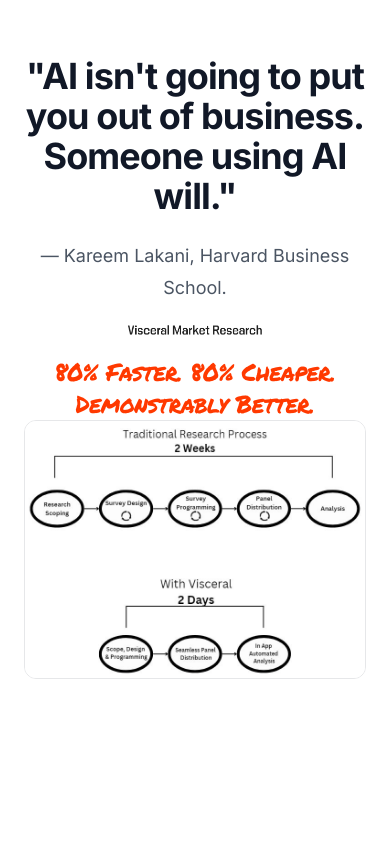
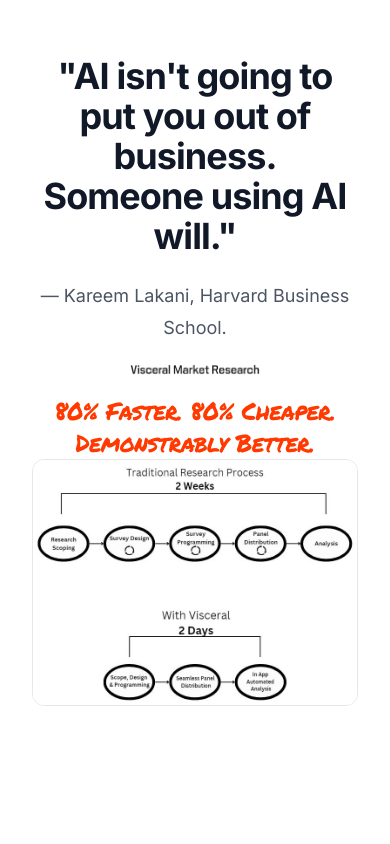
Before and after one commit to neeld3/VisceralMKT, a Next.js app: page / in a window 390 px wide. Shown: the top 844 px of the page. Built offline with nearby package versions, Linux system fonts and the light colour scheme.

Commit message:
Update page.tsx

```diff
--- a/src/app/page.tsx
+++ b/src/app/page.tsx
@@ -33,8 +33,7 @@ export default function Home() {
 
       <main className="">
 
-        <div className="bg-white relative isolate pt-14 py-24 sm:py-32 lg:pb-40">
-          <div className="mx-auto max-w-7xl px-6 lg:px-8">
+        <div className="mx-auto max-w-7xl px-6 bg-white relative isolate pt-14 py-24 sm:py-32 lg:pb-40 px-8">
           <div className="mx-auto max-w-2xl text-center">
             <h1 className="text-4xl font-bold tracking-tight text-gray-900 sm:text-6xl">
               &quot;AI isn&apos;t going to put you out of business. Someone using AI will.&quot;
@@ -67,7 +66,6 @@ export default function Home() {
                 height={562}
                 className="rounded-md shadow-full ring-1 ring-gray-900/10"
               />
-              </div>
             </div>
           </div>
         </div>
```
Lines whose indentation alone changed are shown as unchanged.
